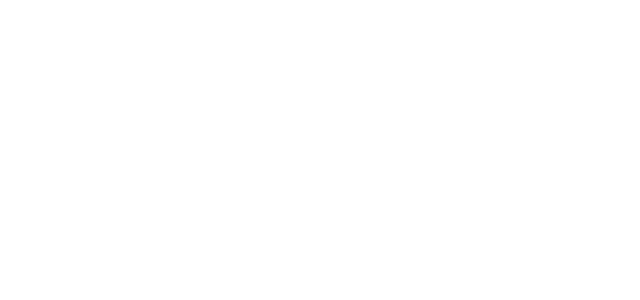
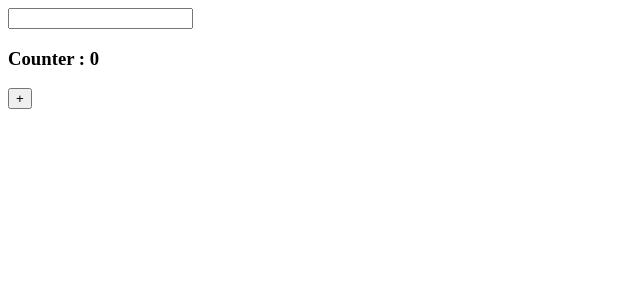
Before and after one commit to ImAshokDev/React-hooks, a React (Create React App) app: page /useEffect-one in a window 1280 px wide. Shown: the top 300 px of the page, without its empty margins (0-640 px from the left). Built offline with nearby package versions, Linux system fonts and the light colour scheme.

Commit message:
useEffect with conditionally render

```diff
--- a/src/App.jsx
+++ b/src/App.jsx
@@ -7,6 +7,7 @@
 import HookCounterTwo from "./app/Component/HookCounterTwo";
 import HookThree from "./app/Component/HookThree";
 import HookFour from "./app/Component/HookFour";
+import useEffectOne from "./app/Component/useEffectOne";
 
 const App = () => {
   return (
@@ -22,6 +23,7 @@
           <Route exact path="/hook-counter-two" component={HookCounterTwo} />
           <Route exact path="/hook-three" component={HookThree} />
           <Route exact path="/hook-four" component={HookFour} />
+          <Route exact path="/useEffect-one" component={useEffectOne} />
         </Switch>
       </BrowserRouter>
     </div>
--- /dev/null
+++ b/src/app/Component/useEffectOne.js
@@ -0,0 +1,25 @@
+import React, { useState, useEffect } from "react";
+
+export default function useEffectOne() {
+  const [count, setCount] = useState(0);
+  const [name, setName] = useState("");
+
+  useEffect(() => {
+    console.log("render method");
+    document.title = `Your Page ${count}`;
+  }, [count]);
+
+  return (
+    <div>
+      <input
+        type="text"
+        value={name}
+        onChange={(e) => setName(e.target.value)}
+      />
+      <h3>Counter : {count}</h3>
+      <button onClick={() => setCount((prev) => prev + 1)} type="button">
+        +
+      </button>
+    </div>
+  );
+}
```
Also changed, not shown: 2 other files (tests, documents, lock files or other folders).
